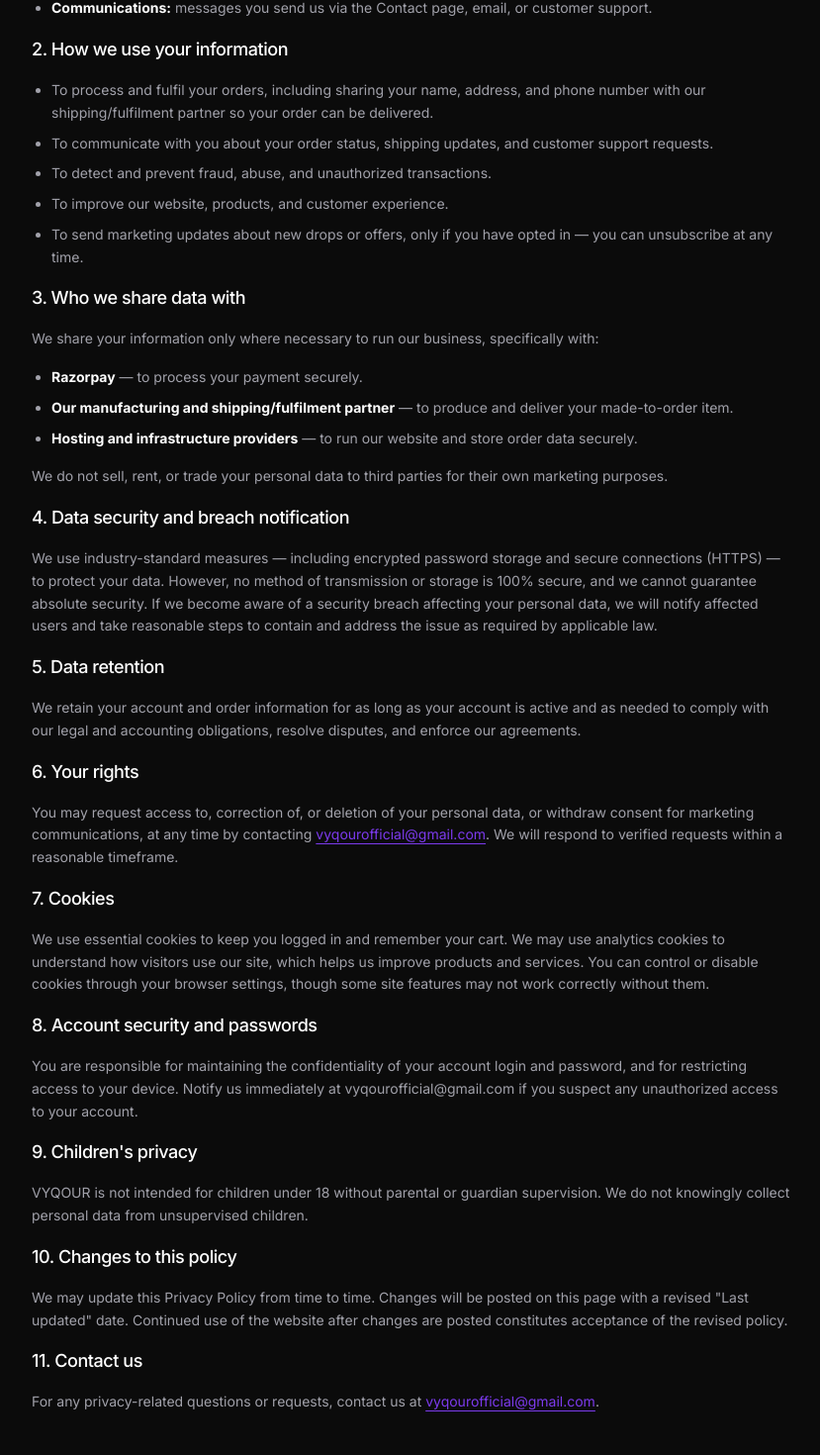
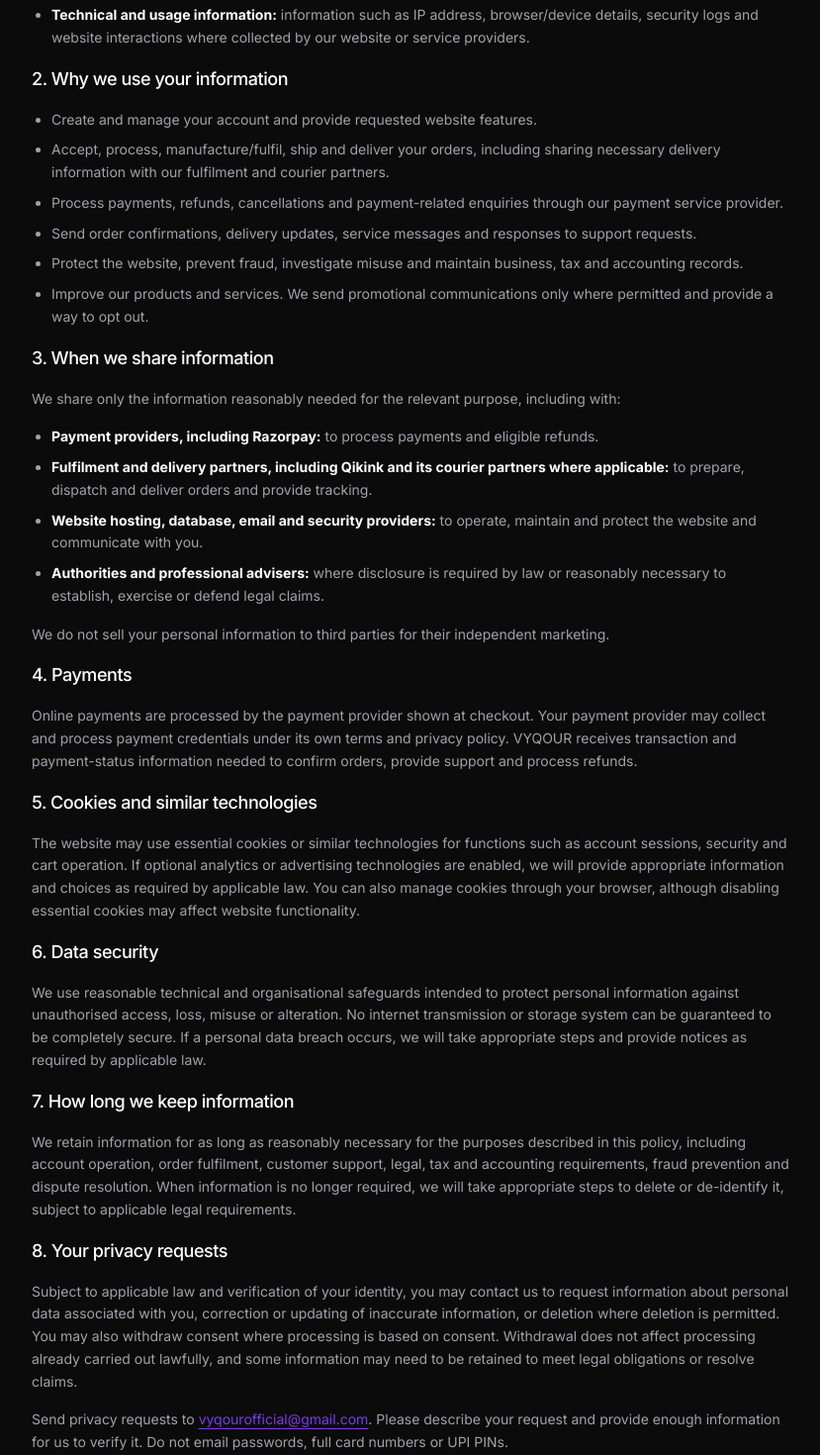
Before and after one commit to Vyqour/Vyqour3, a Next.js app in the folder apps/web/: page /privacy in a window 1280 px wide. Shown: the part 609-2079 px from the top of the page at 99% size, without its empty margins (0-829 px from the left). Built offline with nearby package versions, Linux system fonts and the light colour scheme; no server answers.

Commit message:
Review and update VYQOUR legal policy: privacy

```diff
--- a/apps/web/src/app/privacy/page.tsx
+++ b/apps/web/src/app/privacy/page.tsx
@@ -1,6 +1,9 @@
 import type { Metadata } from 'next';
 
-export const metadata: Metadata = { title: 'Privacy Policy' };
+export const metadata: Metadata = {
+  title: 'Privacy Policy',
+  description: 'How VYQOUR collects, uses, stores and protects personal information.',
+};
 
 export default function Page() {
   return (
@@ -8,106 +11,128 @@ export default function Page() {
       <p className="text-xs font-semibold uppercase tracking-[0.25em] text-primary-glow">Legal</p>
       <h1 className="mt-2 text-3xl font-medium md:text-4xl">Privacy Policy</h1>
       <div className="prose-invert-custom mt-8 max-w-3xl space-y-4 text-sm leading-relaxed text-muted-foreground">
-
-        <p>Last updated: July 2026</p>
+        <p>Last updated: November 2026</p>
         <p>
-          VYQOUR (&quot;we&quot;, &quot;us&quot;, &quot;our&quot;) respects your privacy. This policy explains what
-          personal data we collect, why we collect it, how we use and protect it, and what rights you
-          have, when you use vyqour.com and place orders with us in India.
+          This Privacy Policy explains how VYQOUR ("VYQOUR", "we", "us" or "our") collects, uses,
+          shares and protects personal information when you visit our website, create an account,
+          contact us or place an order in India. We handle personal information for specific
+          business purposes and in accordance with applicable law.
         </p>
 
         <h2 className="text-white text-lg font-medium">1. Information we collect</h2>
-        <p>We collect the following categories of information:</p>
         <ul className="list-disc space-y-2 pl-5">
-          <li><strong className="text-white">Account information:</strong> name, email address, phone number, and password (stored in encrypted form).</li>
-          <li><strong className="text-white">Order information:</strong> shipping and billing addresses, items purchased, order value, and order history.</li>
-          <li><strong className="text-white">Payment information:</strong> we do not collect or store your card, UPI, or bank details. Payments are processed directly by our payment partner, Razorpay, under their own security and privacy standards.</li>
-          <li><strong className="text-white">Technical information:</strong> IP address, browser type, device information, and pages visited, collected automatically to keep the site secure and working correctly.</li>
-          <li><strong className="text-white">Communications:</strong> messages you send us via the Contact page, email, or customer support.</li>
+          <li><strong className="text-white">Account details:</strong> name, email address, phone number and account credentials.</li>
+          <li><strong className="text-white">Order details:</strong> products and variants ordered, order history, delivery address, billing details where applicable, and order value.</li>
+          <li><strong className="text-white">Payment details:</strong> payment status, transaction reference and related payment information. Card, UPI and banking credentials are handled by the payment service provider; VYQOUR does not ask you to send these credentials to us.</li>
+          <li><strong className="text-white">Support communications:</strong> information and attachments you provide when contacting customer support or raising a grievance.</li>
+          <li><strong className="text-white">Technical and usage information:</strong> information such as IP address, browser/device details, security logs and website interactions where collected by our website or service providers.</li>
         </ul>
 
-        <h2 className="text-white text-lg font-medium">2. How we use your information</h2>
+        <h2 className="text-white text-lg font-medium">2. Why we use your information</h2>
         <ul className="list-disc space-y-2 pl-5">
-          <li>To process and fulfil your orders, including sharing your name, address, and phone number with our shipping/fulfilment partner so your order can be delivered.</li>
-          <li>To communicate with you about your order status, shipping updates, and customer support requests.</li>
-          <li>To detect and prevent fraud, abuse, and unauthorized transactions.</li>
-          <li>To improve our website, products, and customer experience.</li>
-          <li>To send marketing updates about new drops or offers, only if you have opted in — you can unsubscribe at any time.</li>
+          <li>Create and manage your account and provide requested website features.</li>
+          <li>Accept, process, manufacture/fulfil, ship and deliver your orders, including sharing necessary delivery information with our fulfilment and courier partners.</li>
+          <li>Process payments, refunds, cancellations and payment-related enquiries through our payment service provider.</li>
+          <li>Send order confirmations, delivery updates, service messages and responses to support requests.</li>
+          <li>Protect the website, prevent fraud, investigate misuse and maintain business, tax and accounting records.</li>
+          <li>Improve our products and services. We send promotional communications only where permitted and provide a way to opt out.</li>
         </ul>
 
-        <h2 className="text-white text-lg font-medium">3. Who we share data with</h2>
-        <p>We share your information only where necessary to run our business, specifically with:</p>
+        <h2 className="text-white text-lg font-medium">3. When we share information</h2>
+        <p>We share only the information reasonably needed for the relevant purpose, including with:</p>
         <ul className="list-disc space-y-2 pl-5">
-          <li><strong className="text-white">Razorpay</strong> — to process your payment securely.</li>
-          <li><strong className="text-white">Our manufacturing and shipping/fulfilment partner</strong> — to produce and deliver your made-to-order item.</li>
-          <li><strong className="text-white">Hosting and infrastructure providers</strong> — to run our website and store order data securely.</li>
+          <li><strong className="text-white">Payment providers, including Razorpay:</strong> to process payments and eligible refunds.</li>
+          <li><strong className="text-white">Fulfilment and delivery partners, including Qikink and its courier partners where applicable:</strong> to prepare, dispatch and deliver orders and provide tracking.</li>
+          <li><strong className="text-white">Website hosting, database, email and security providers:</strong> to operate, maintain and protect the website and communicate with you.</li>
+          <li><strong className="text-white">Authorities and professional advisers:</strong> where disclosure is required by law or reasonably necessary to establish, exercise or defend legal claims.</li>
         </ul>
-        <p>We do not sell, rent, or trade your personal data to third parties for their own marketing purposes.</p>
+        <p>We do not sell your personal information to third parties for their independent marketing.</p>
 
-        <h2 className="text-white text-lg font-medium">4. Data security and breach notification</h2>
+        <h2 className="text-white text-lg font-medium">4. Payments</h2>
         <p>
-          We use industry-standard measures — including encrypted password storage and secure
-          connections (HTTPS) — to protect your data. However, no method of transmission or storage is
-          100% secure, and we cannot guarantee absolute security. If we become aware of a security
-          breach affecting your personal data, we will notify affected users and take reasonable steps
-          to contain and address the issue as required by applicable law.
+          Online payments are processed by the payment provider shown at checkout. Your payment
+          provider may collect and process payment credentials under its own terms and privacy
+          policy. VYQOUR receives transaction and payment-status information needed to confirm
+          orders, provide support and process refunds.
         </p>
 
-        <h2 className="text-white text-lg font-medium">5. Data retention</h2>
+        <h2 className="text-white text-lg font-medium">5. Cookies and similar technologies</h2>
         <p>
-          We retain your account and order information for as long as your account is active and as
-          needed to comply with our legal and accounting obligations, resolve disputes, and enforce
-          our agreements.
+          The website may use essential cookies or similar technologies for functions such as
+          account sessions, security and cart operation. If optional analytics or advertising
+          technologies are enabled, we will provide appropriate information and choices as required
+          by applicable law. You can also manage cookies through your browser, although disabling
+          essential cookies may affect website functionality.
         </p>
 
-        <h2 className="text-white text-lg font-medium">6. Your rights</h2>
+        <h2 className="text-white text-lg font-medium">6. Data security</h2>
         <p>
-          You may request access to, correction of, or deletion of your personal data, or withdraw
-          consent for marketing communications, at any time by contacting{' '}
+          We use reasonable technical and organisational safeguards intended to protect personal
+          information against unauthorised access, loss, misuse or alteration. No internet
+          transmission or storage system can be guaranteed to be completely secure. If a personal
+          data breach occurs, we will take appropriate steps and provide notices as required by
+          applicable law.
+        </p>
+
+        <h2 className="text-white text-lg font-medium">7. How long we keep information</h2>
+        <p>
+          We retain information for as long as reasonably necessary for the purposes described in
+          this policy, including account operation, order fulfilment, customer support, legal,
+          tax and accounting requirements, fraud prevention and dispute resolution. When information
+          is no longer required, we will take appropriate steps to delete or de-identify it, subject
+          to applicable legal requirements.
+        </p>
+
+        <h2 className="text-white text-lg font-medium">8. Your privacy requests</h2>
+        <p>
+          Subject to applicable law and verification of your identity, you may contact us to request
+          information about personal data associated with you, correction or updating of inaccurate
+          information, or deletion where deletion is permitted. You may also withdraw consent where
+          processing is based on consent. Withdrawal does not affect processing already carried out
+          lawfully, and some information may need to be retained to meet legal obligations or resolve
+          claims.
+        </p>
+        <p>
+          Send privacy requests to{' '}
           <a href="mailto:vyqourofficial@gmail.com" className="text-primary-glow underline">
             vyqourofficial@gmail.com
           </a>
-          . We will respond to verified requests within a reasonable timeframe.
+          . Please describe your request and provide enough information for us to verify it. Do not
+          email passwords, full card numbers or UPI PINs.
         </p>
 
-        <h2 className="text-white text-lg font-medium">7. Cookies</h2>
+        <h2 className="text-white text-lg font-medium">9. Children</h2>
         <p>
-          We use essential cookies to keep you logged in and remember your cart. We may use analytics
-          cookies to understand how visitors use our site, which helps us improve products and
-          services. You can control or disable cookies through your browser settings, though some site
-          features may not work correctly without them.
+          Our website is not intended for independent use by children under 18. A person under 18
+          should use the website and place orders only with the involvement and permission of a
+          parent or lawful guardian. We do not knowingly seek to collect children's personal data
+          without the consent required by applicable law.
         </p>
 
-        <h2 className="text-white text-lg font-medium">8. Account security and passwords</h2>
+        <h2 className="text-white text-lg font-medium">10. Third-party websites</h2>
         <p>
-          You are responsible for maintaining the confidentiality of your account login and password,
-          and for restricting access to your device. Notify us immediately at{' '}
-          vyqourofficial@gmail.com if you suspect any unauthorized access to your account.
+          Our website may link to third-party websites or services. Their privacy practices are
+          governed by their own policies, and we encourage you to review those policies before
+          providing information to them.
         </p>
 
-        <h2 className="text-white text-lg font-medium">9. Children&apos;s privacy</h2>
+        <h2 className="text-white text-lg font-medium">11. Changes to this policy</h2>
         <p>
-          VYQOUR is not intended for children under 18 without parental or guardian supervision. We do
-          not knowingly collect personal data from unsupervised children.
+          We may update this policy when our practices or applicable law change. The revised policy
+          will be published on this page with an updated date.
         </p>
 
-        <h2 className="text-white text-lg font-medium">10. Changes to this policy</h2>
+        <h2 className="text-white text-lg font-medium">12. Contact</h2>
         <p>
-          We may update this Privacy Policy from time to time. Changes will be posted on this page
-          with a revised &quot;Last updated&quot; date. Continued use of the website after changes are posted
-          constitutes acceptance of the revised policy.
-        </p>
-
-        <h2 className="text-white text-lg font-medium">11. Contact us</h2>
-        <p>
-          For any privacy-related questions or requests, contact us at{' '}
+          For privacy questions or requests, contact VYQOUR at{' '}
           <a href="mailto:vyqourofficial@gmail.com" className="text-primary-glow underline">
             vyqourofficial@gmail.com
           </a>
-          .
+          . For a consumer complaint, you may also use our{' '}
+          <a href="/grievance-redressal" className="text-primary-glow underline">Grievance Redressal</a>{' '}
+          page.
         </p>
-
       </div>
     </div>
   );
-          }
+}
```
